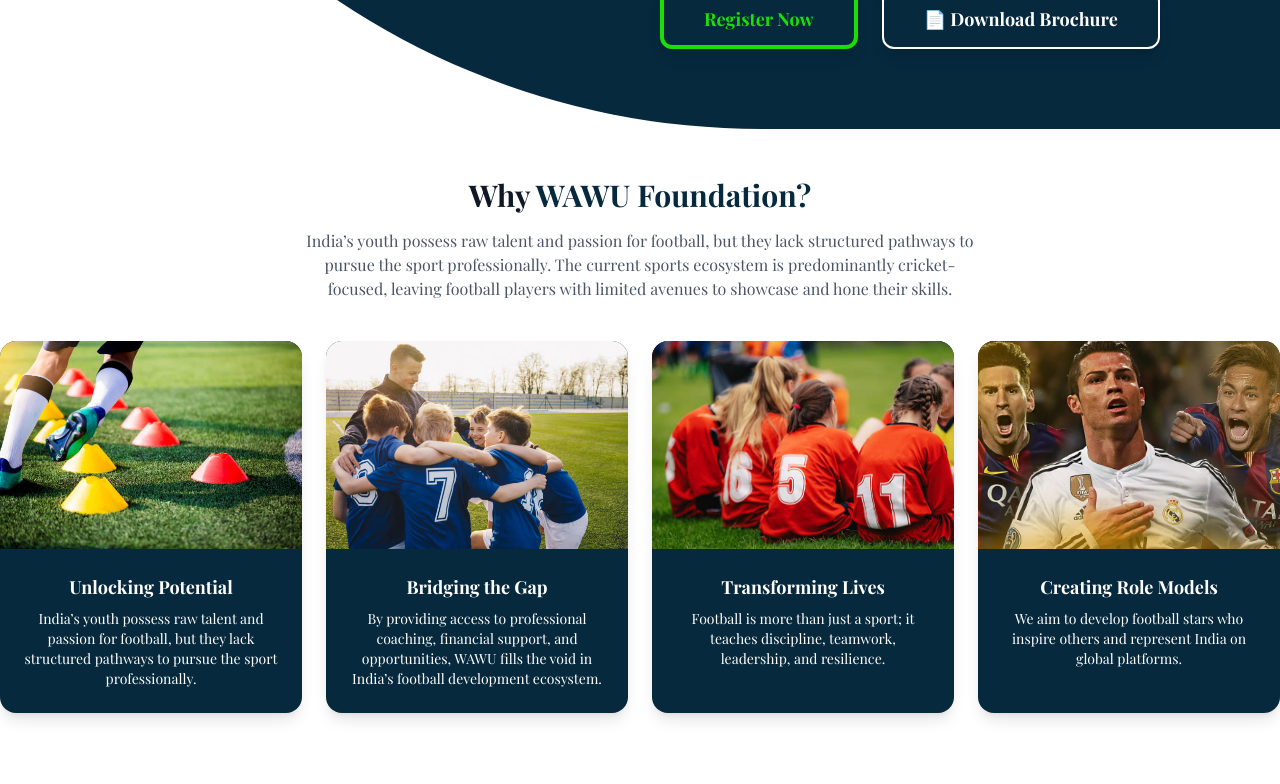
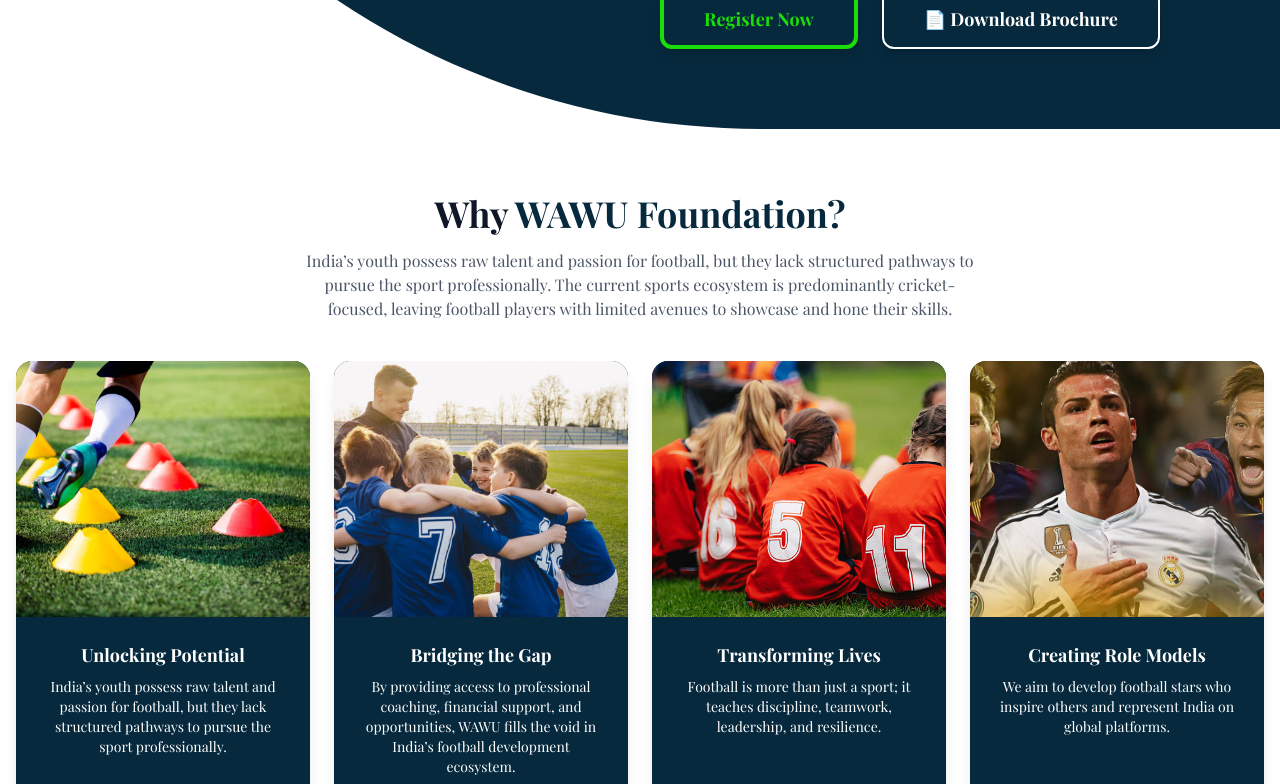
Before and after one commit to ASHIQANWARK/Wawu, a React (Vite) app: page /#/ in a window 1280 px wide. Shown: the part 2660-3444 px from the top of the page. Built offline with nearby package versions, Linux system fonts and the light colour scheme.

Commit message:
initial commit

```diff
--- a/src/pages/Whyus.jsx
+++ b/src/pages/Whyus.jsx
@@ -21,10 +21,33 @@
 };
 
 const AboutSection = () => {
+  const cards = [
+    {
+      src: potentialimg,
+      title: "Unlocking Potential",
+      desc: "India’s youth possess raw talent and passion for football, but they lack structured pathways to pursue the sport professionally.",
+    },
+    {
+      src: teamimage,
+      title: "Bridging the Gap",
+      desc: "By providing access to professional coaching, financial support, and opportunities, WAWU fills the void in India’s football development ecosystem.",
+    },
+    {
+      src: team2img,
+      title: "Transforming Lives",
+      desc: "Football is more than just a sport; it teaches discipline, teamwork, leadership, and resilience.",
+    },
+    {
+      src: roleIMG,
+      title: "Creating Role Models",
+      desc: "We aim to develop football stars who inspire others and represent India on global platforms.",
+    },
+  ];
+
   return (
-    <section className="bg-white py-12">
+    <section className="bg-white py-8 md:py-12 lg:py-16">
       <motion.div
-        className="container mx-auto text-center"
+        className="container mx-auto px-4 text-center"
         initial="hidden"
         whileInView="show"
         viewport={{ once: true }}
@@ -32,13 +55,14 @@
       >
         {/* Heading */}
         <motion.h2
-          className="text-3xl font-bold text-gray-900"
+          className="text-2xl md:text-3xl lg:text-4xl font-bold text-gray-900"
           variants={cardVariant}
         >
           Why <span className="text-[#07293d]">WAWU Foundation?</span>
         </motion.h2>
+
         <motion.p
-          className="mt-4 text-gray-600 max-w-2xl mx-auto"
+          className="mt-4 text-gray-600 max-w-2xl mx-auto text-sm md:text-base"
           variants={cardVariant}
         >
           India’s youth possess raw talent and passion for football, but they
@@ -50,95 +74,27 @@
 
         {/* Cards Section */}
         <motion.div
-          className="grid md:grid-cols-2 lg:grid-cols-4 gap-6 mt-10"
+          className="grid grid-cols-1 md:grid-cols-2 lg:grid-cols-4 gap-6 mt-10"
           variants={container}
         >
-          {/* Card 1 */}
+          {cards.map(({ src, title, desc }) => (
             <motion.div
+              key={title}
               className="bg-[#07293d] shadow-lg rounded-2xl overflow-hidden hover:scale-105 transition-all duration-300"
               variants={cardVariant}
               whileHover={{ y: -8 }}
             >
               <img
-              src={potentialimg}
-              alt="Unlocking Potential"
-              className="w-full h-52 object-cover"
+                src={src}
+                alt={title}
+                className="w-full h-48 sm:h-52 md:h-56 lg:h-64 object-cover"
               />
               <div className="p-6 text-center">
-              <h3 className="font-bold text-lg text-white">
-                Unlocking Potential
-              </h3>
-              <p className="text-white text-sm mt-2">
-                India’s youth possess raw talent and passion for football, but
-                they lack structured pathways to pursue the sport professionally.
-              </p>
+                <h3 className="font-bold text-lg text-white">{title}</h3>
+                <p className="text-white text-sm mt-2">{desc}</p>
               </div>
             </motion.div>
-
-          {/* Card 2 */}
-          <motion.div
-            className="bg-[#07293d] shadow-lg rounded-2xl overflow-hidden hover:scale-105 transition-all duration-300"
-            variants={cardVariant}
-            whileHover={{ y: -8 }}
-          >
-            <img
-              src={teamimage}
-              alt="Bridging the Gap"
-              className="w-full h-52 object-cover"
-            />
-            <div className="p-6 text-center">
-              <h3 className="font-bold text-lg text-white">Bridging the Gap</h3>
-              <p className="text-white text-sm mt-2">
-                By providing access to professional coaching, financial support,
-                and opportunities, WAWU fills the void in India’s football
-                development ecosystem.
-              </p>
-            </div>
-          </motion.div>
-
-          {/* Card 3 */}
-          <motion.div
-            className="bg-[#07293d] shadow-lg rounded-2xl overflow-hidden hover:scale-105 transition-all duration-300"
-            variants={cardVariant}
-            whileHover={{ y: -8 }}
-          >
-            <img
-              src={team2img}
-              alt="Transforming Lives"
-              className="w-full h-52 object-cover"
-            />
-            <div className="p-6 text-center">
-              <h3 className="font-bold text-lg text-white">
-                Transforming Lives
-              </h3>
-              <p className="text-white text-sm mt-2">
-                Football is more than just a sport; it teaches discipline,
-                teamwork, leadership, and resilience.
-              </p>
-            </div>
-          </motion.div>
-
-          {/* Card 4 */}
-          <motion.div
-            className="bg-[#07293d] shadow-lg rounded-2xl overflow-hidden hover:scale-105 transition-all duration-300"
-            variants={cardVariant}
-            whileHover={{ y: -8 }}
-          >
-            <img
-              src={roleIMG}
-              alt="Creating Role Models"
-              className="w-full h-52 object-cover"
-            />
-            <div className="p-6 text-center">
-              <h3 className="font-bold text-lg text-white">
-                Creating Role Models
-              </h3>
-              <p className="text-white text-sm mt-2">
-                We aim to develop football stars who inspire others and
-                represent India on global platforms.
-              </p>
-            </div>
-          </motion.div>
+          ))}
         </motion.div>
       </motion.div>
     </section>
```
Lines whose indentation alone changed are shown as unchanged.
